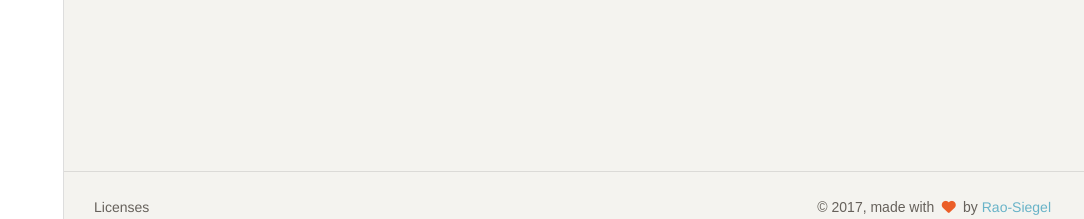
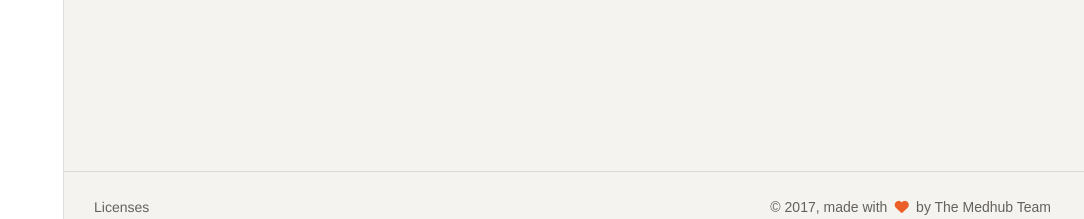
Before and after one commit to MedHub-umich/Server, a Flask app: page /users in a window 1280 px wide. Shown: the part 581-800 px from the top of the page, without its empty margins (196-1280 px from the left). Run offline with Flask 2, Linux system fonts and the light colour scheme; data that the repository does not hold is empty; some libraries are stand-ins or nearby versions; some web fonts are replaced.

Commit message:
Updated medhub thing

```diff
--- a/templates/user.html
+++ b/templates/user.html
@@ -268,7 +268,7 @@
                     </ul>
                 </nav>
                 <div class="copyright pull-right">
-                    &copy; <script>document.write(new Date().getFullYear())</script>, made with <i class="fa fa-heart heart"></i> by <a href="http://www.creative-tim.com">Rao-Siegel </a>
+                    &copy; <script>document.write(new Date().getFullYear())</script>, made with <i class="fa fa-heart heart"></i> by The Medhub Team
                 </div>
             </div>
         </footer>
--- a/templates/users.html
+++ b/templates/users.html
@@ -127,7 +127,7 @@
                     </ul>
                 </nav>
                 <div class="copyright pull-right">
-                    &copy; <script>document.write(new Date().getFullYear())</script>, made with <i class="fa fa-heart heart"></i> by <a href="http://www.creative-tim.com">Rao-Siegel </a>
+                    &copy; <script>document.write(new Date().getFullYear())</script>, made with <i class="fa fa-heart heart"></i> by The Medhub Team </a>
                 </div>
             </div>
         </footer>
```
